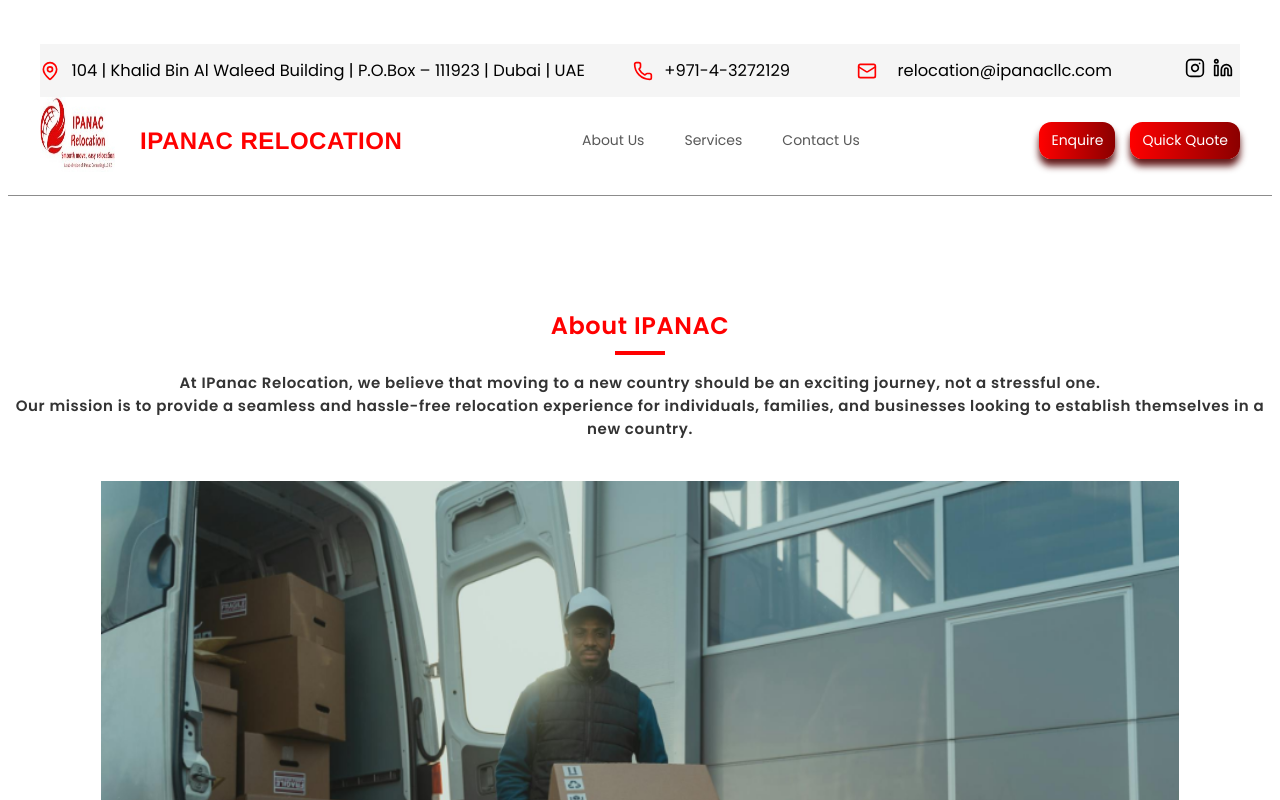
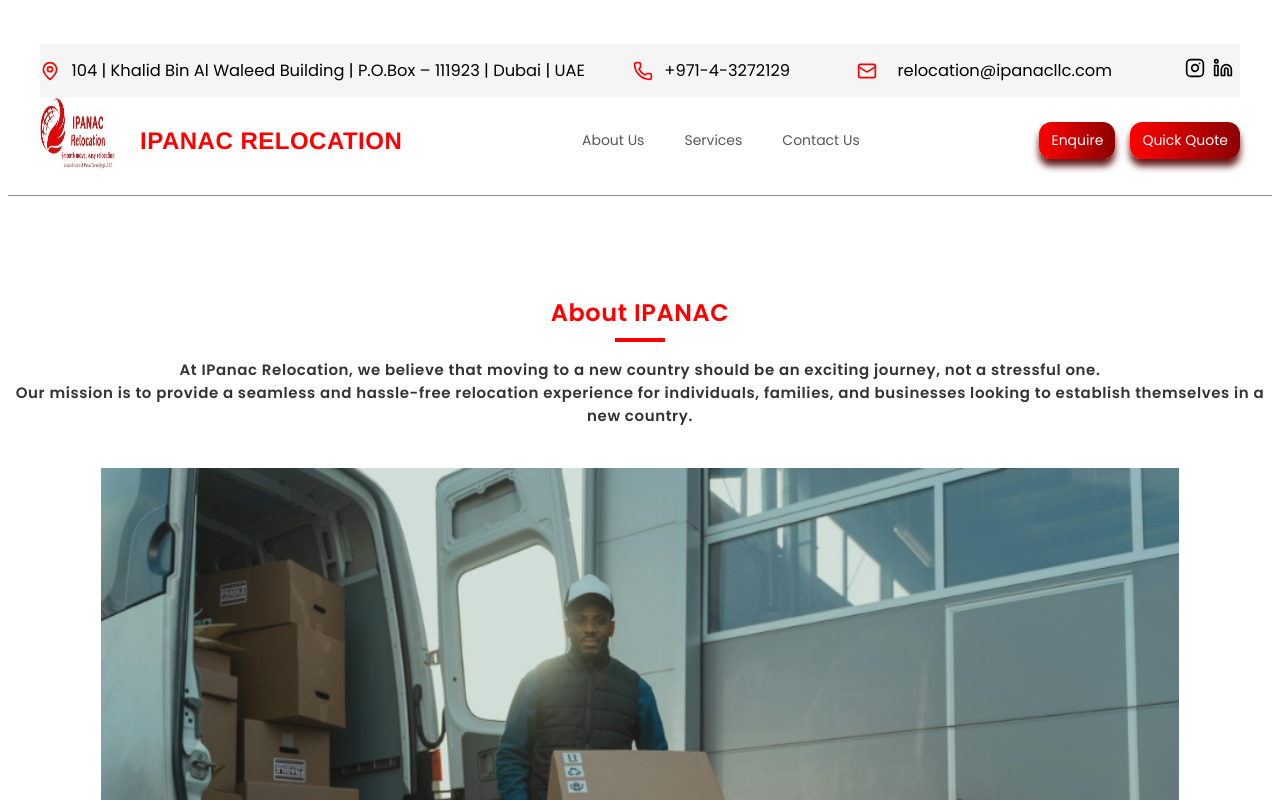
Before and after one commit to Mir-pes/ipanac-1, a React (Vite) app: page /about in a window 1280 px wide. Shown: the top 800 px of the page. Built offline with nearby package versions, Linux system fonts and the light colour scheme.

Commit message:
Update about.css

```diff
--- a/src/about.css
+++ b/src/about.css
@@ -3,7 +3,7 @@
 .about-page{
   display: flex;
   justify-content: center;
-  margin-top: 88px;
+  margin-top: 75px;
 
 
 }
```
